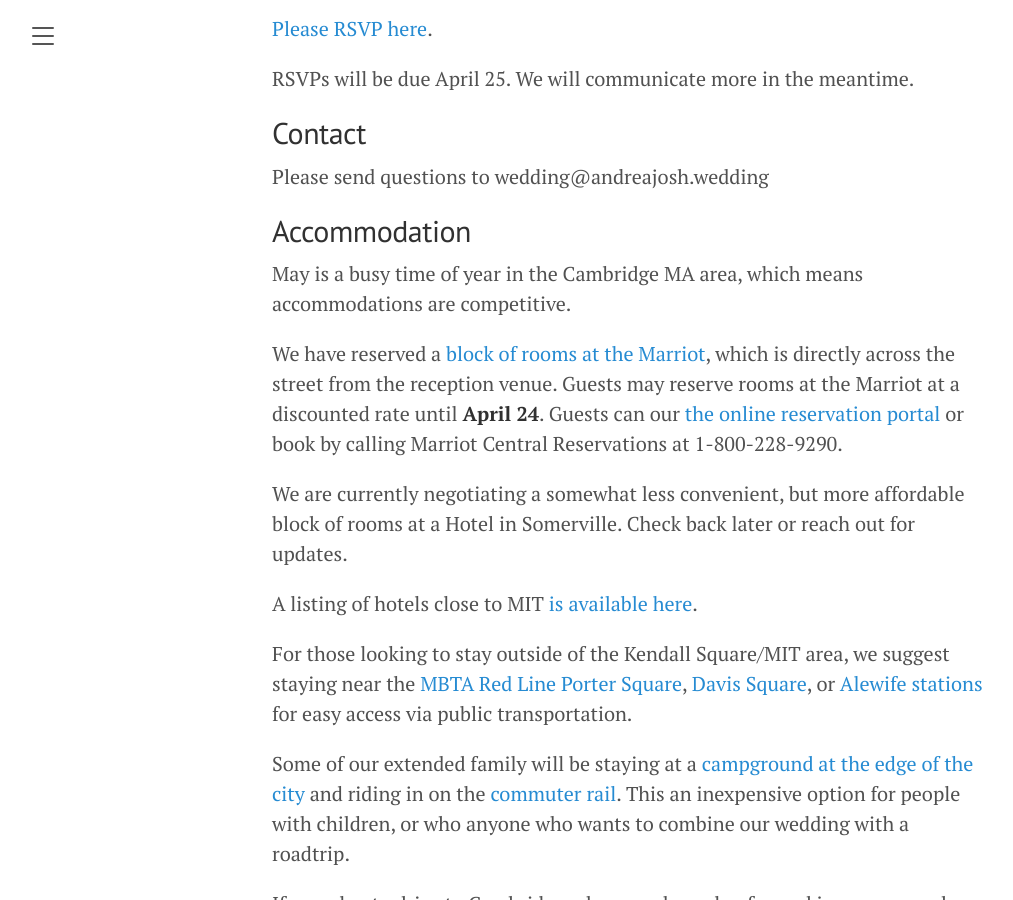
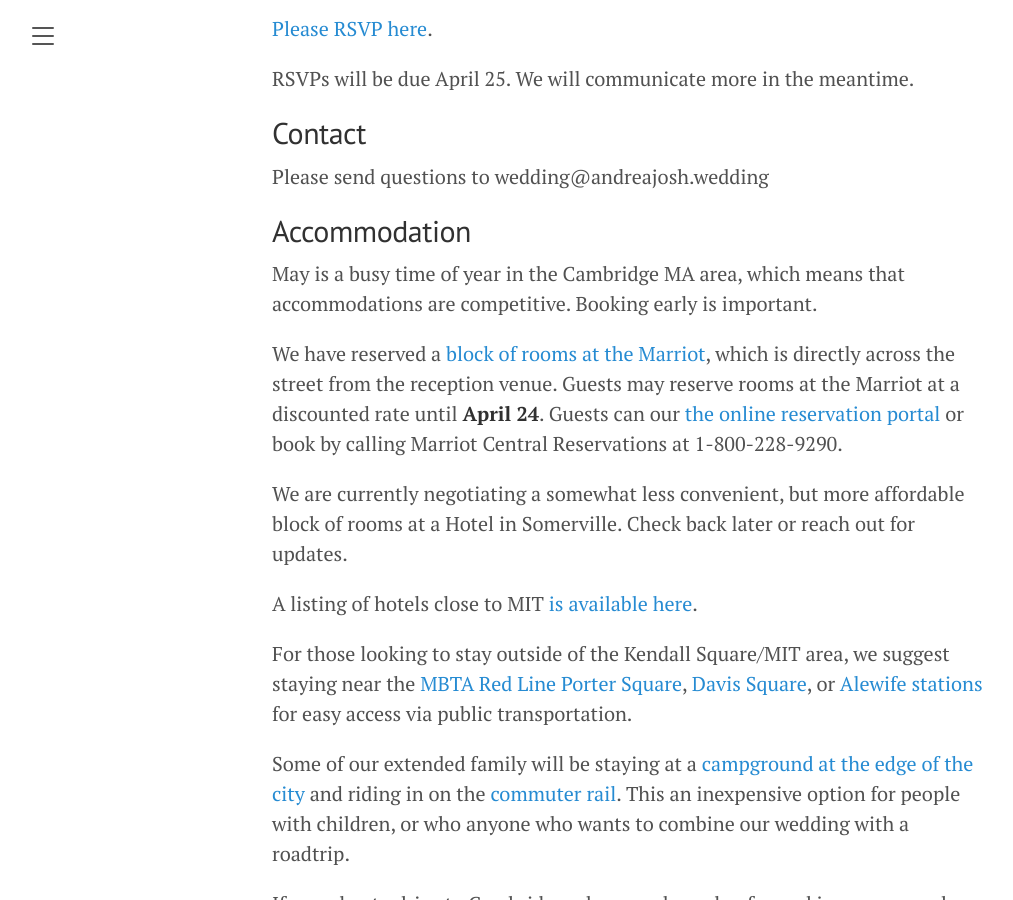
Before and after one commit to JoshBradshaw/andreajosh.github.io, a Jekyll site: the page built from _posts/2023-12-30-overview.md, in a window 1280 px wide and 900 px high, scrolled down 786 px. Shown: the whole window, without its empty margins (8-1021 px from the left). Built offline with Jekyll 4.4.1, drawn with Linux system fonts in a browser that asks for light colours.

Commit message:
Update 2023-12-30-overview.md

```diff
--- a/_posts/2023-12-30-overview.md
+++ b/_posts/2023-12-30-overview.md
@@ -24,7 +24,7 @@ Please send questions to wedding@andreajosh.wedding
 
 ## Accommodation
 
-May is a busy time of year in the Cambridge MA area, which means accommodations are competitive.
+May is a busy time of year in the Cambridge MA area, which means that accommodations are competitive. Booking early is important.
 
 We have reserved a [block of rooms at the Marriot](https://www.marriott.com/events/start.mi?id=1705508530715&key=GRP), which is directly across the street from the reception venue. Guests may reserve rooms at the Marriot at a discounted rate until **April 24**. Guests can our [the online reservation portal](https://www.marriott.com/events/start.mi?id=1705508530715&key=GRP) or book by calling Marriot Central Reservations at 1-800-228-9290.
 
```
